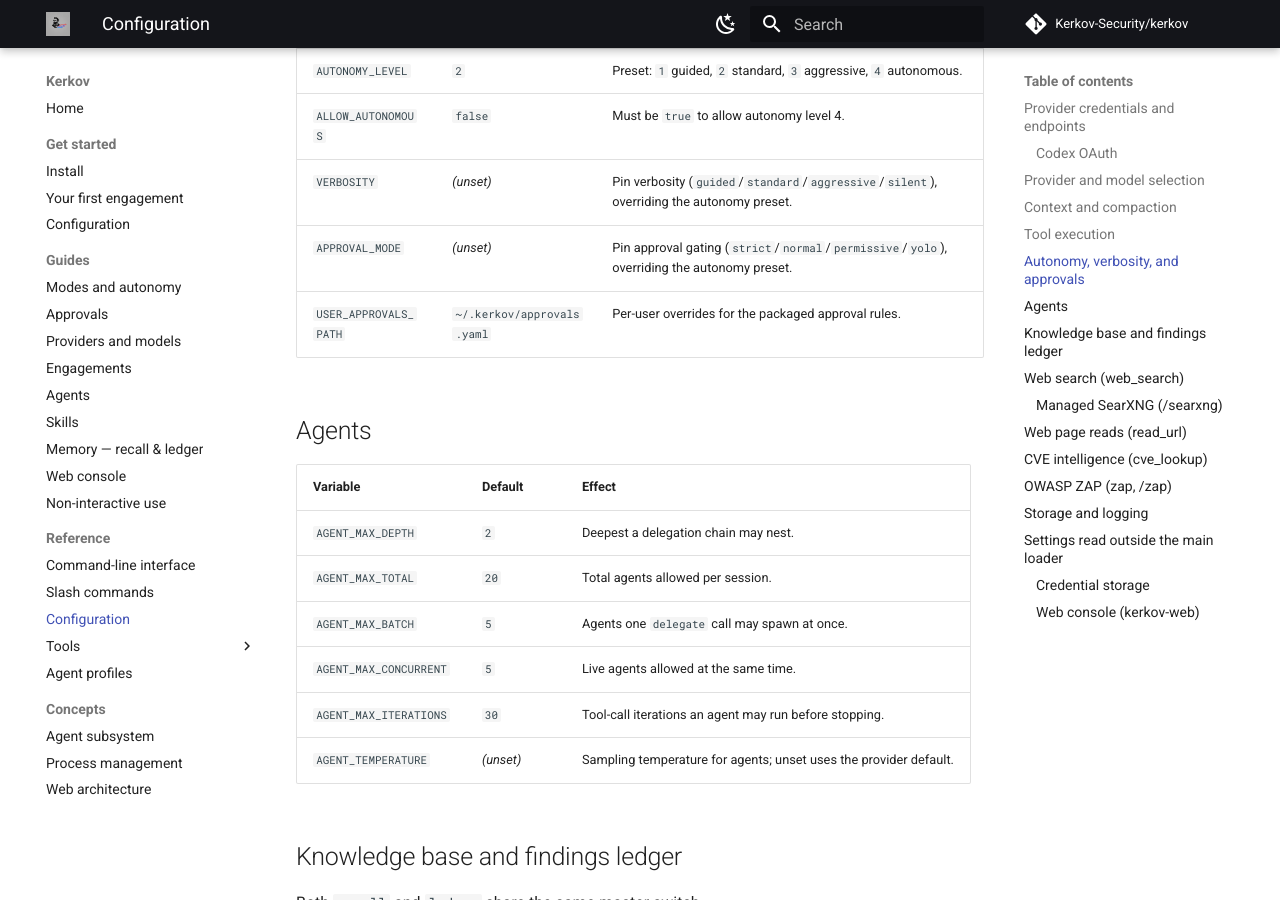
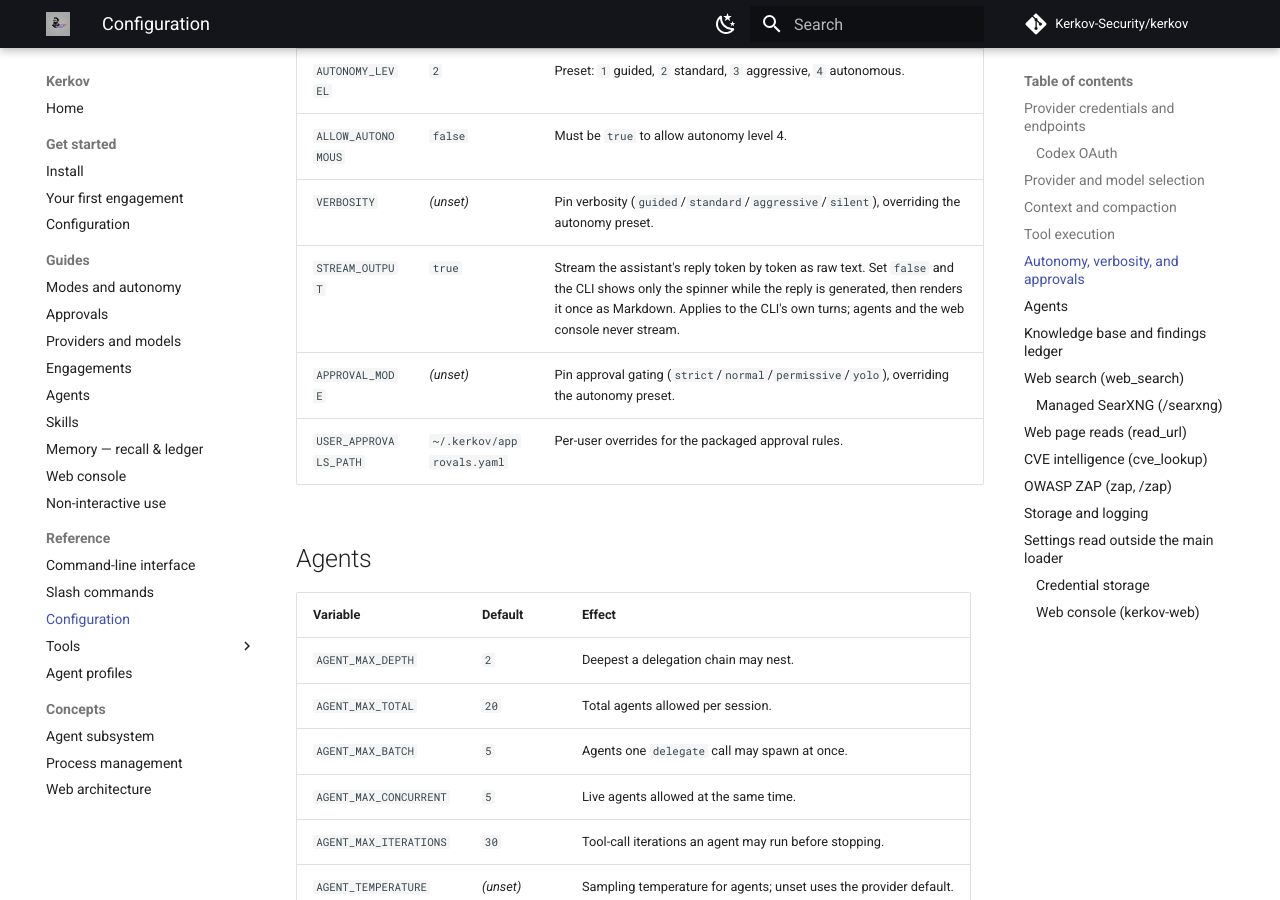
Before and after one commit to Kerkov-Security/kerkov, an MkDocs documentation site: the page built from docs/reference/configuration.md, in a window 1280 px wide and 900 px high, scrolled down 4487 px. Built offline with MkDocs 1.6.1 and Material for MkDocs 9.7.7, drawn with Linux system fonts in a browser that asks for light colours; comment, search, counter and statistics services are not loaded.

Commit message:
Document STREAM_OUTPUT
Added by #231 after this branch opened; docs_lint --strict, now enabled
here, reports a missing configuration.md row for it against current main.

```diff
--- a/docs/reference/configuration.md
+++ b/docs/reference/configuration.md
@@ -112,6 +112,7 @@ approval gating — either of which can be pinned on its own. See the
 | `AUTONOMY_LEVEL` | `2` | Preset: `1` guided, `2` standard, `3` aggressive, `4` autonomous. |
 | `ALLOW_AUTONOMOUS` | `false` | Must be `true` to allow autonomy level 4. |
 | `VERBOSITY` | _(unset)_ | Pin verbosity (`guided`/`standard`/`aggressive`/`silent`), overriding the autonomy preset. |
+| `STREAM_OUTPUT` | `true` | Stream the assistant's reply token by token as raw text. Set `false` and the CLI shows only the spinner while the reply is generated, then renders it once as Markdown. Applies to the CLI's own turns; agents and the web console never stream. |
 | `APPROVAL_MODE` | _(unset)_ | Pin approval gating (`strict`/`normal`/`permissive`/`yolo`), overriding the autonomy preset. |
 | `USER_APPROVALS_PATH` | `~/.kerkov/approvals.yaml` | Per-user overrides for the packaged approval rules. |
 
```
